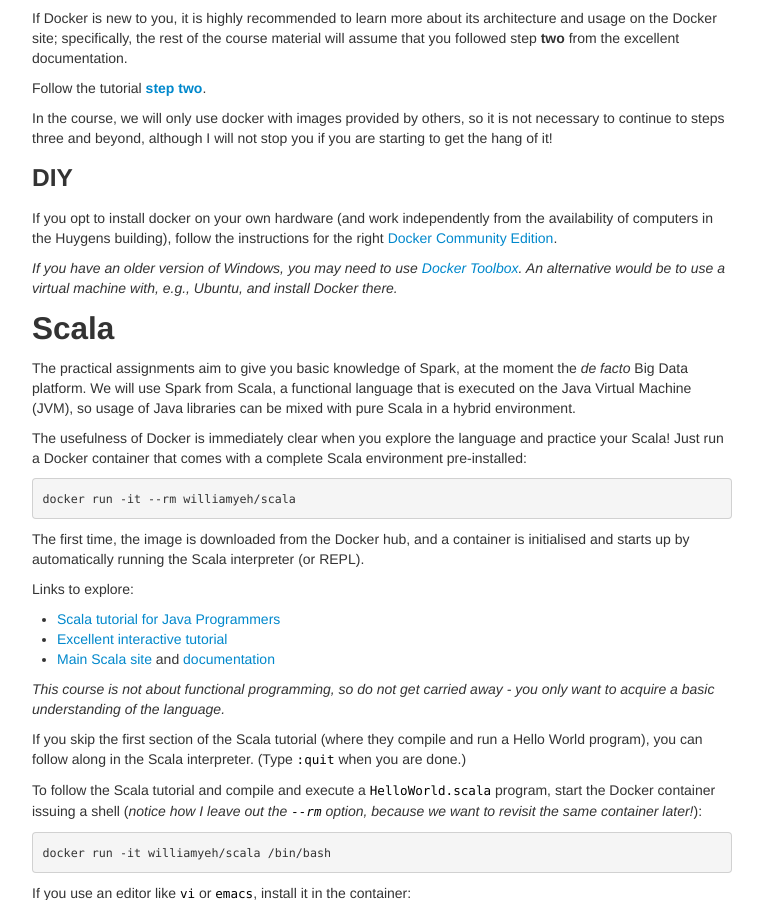
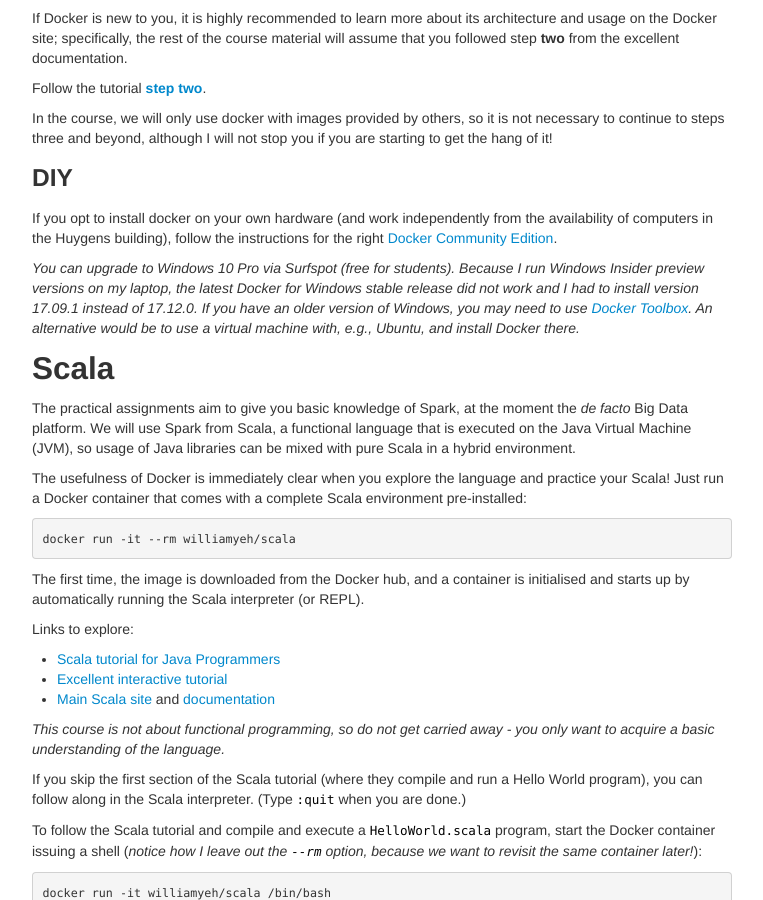
Before and after one commit to Thelukepet/course, a Jekyll site: the page built from assignments/A1b-docker.md, in a window 1280 px wide and 900 px high, scrolled down 747 px. Shown: the whole window, without its empty margins (258-1021 px from the left). Built offline with Jekyll 4.4.1, drawn with Linux system fonts in a browser that asks for light colours.

Commit message:
Updated Docker 4 Windows instructions with recent findings.

```diff
--- a/assignments/A1b-docker.md
+++ b/assignments/A1b-docker.md
@@ -49,8 +49,7 @@
 If you opt to install docker on your own hardware (and work independently from the availability of
 computers in the Huygens building), follow the instructions for the right [Docker Community Edition](https://www.docker.com/community-edition).
 
-_If you have an older version of Windows, you may need to use [Docker Toolbox](https://docs.docker.com/toolbox/overview/).
-An alternative would be to use a virtual machine with, e.g., Ubuntu, and install Docker there._
+_You can upgrade to Windows 10 Pro via Surfspot (free for students). Because I run Windows Insider preview versions on my laptop, the latest Docker for Windows stable release did not work and I had to install version 17.09.1 instead of 17.12.0. If you have an older version of Windows, you may need to use [Docker Toolbox](https://docs.docker.com/toolbox/overview/). An alternative would be to use a virtual machine with, e.g., Ubuntu, and install Docker there._
 
 ## Scala
 
```
